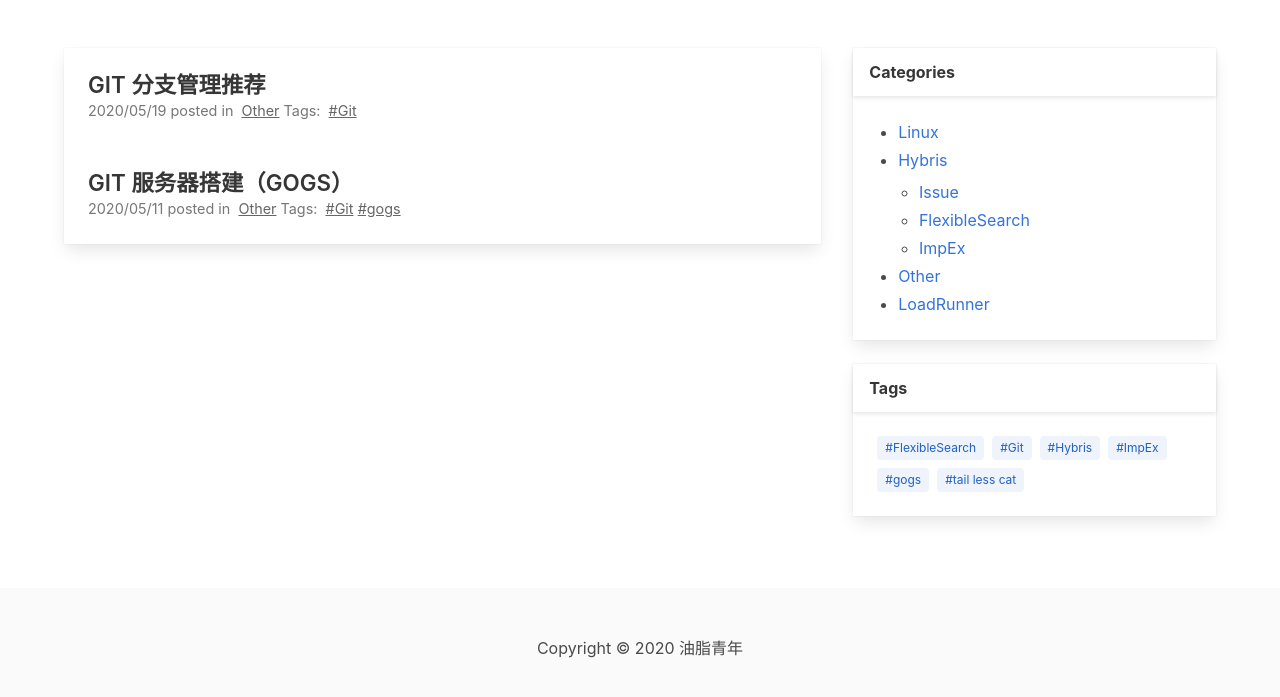
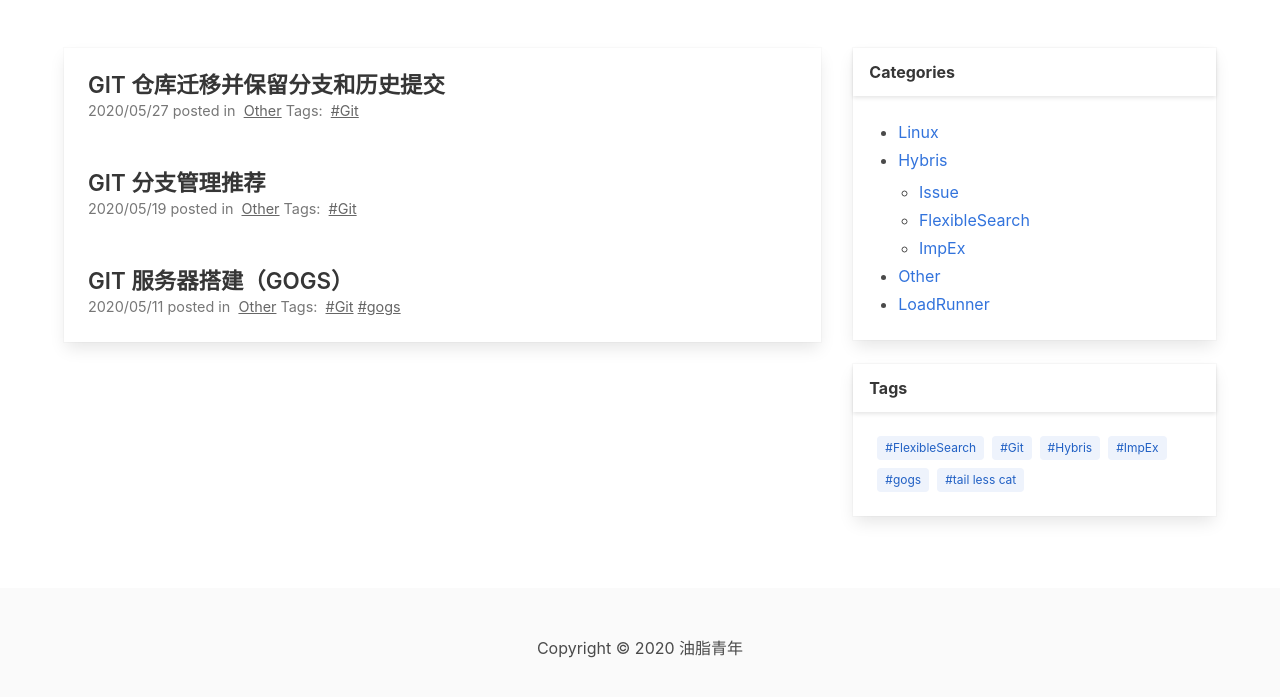
Before and after one commit to PenghuiCai/PenghuiCai.github.io, a plain HTML site: page tag_Git.html in a window 1280 px wide. Shown: the part 169-866 px from the top of the page. Drawn offline with Linux system fonts and the light colour scheme.

Commit message:
2020-05-27 17:08:18

```diff
--- a/atom.xml
+++ b/atom.xml
@@ -4,7 +4,7 @@
   <title><![CDATA[油脂青年]]></title>
   <link href="https://penghuicai.github.io/atom.xml" rel="self"/>
   <link href="https://penghuicai.github.io/"/>
-  <updated>2020-05-20T10:02:52+08:00</updated>
+  <updated>2020-05-27T17:08:00+08:00</updated>
   <id>https://penghuicai.github.io/</id>
   <author>
     <name><![CDATA[]]></name>
--- a/sitemap.xml
+++ b/sitemap.xml
@@ -2,7 +2,7 @@
 <urlset xmlns="http://www.sitemaps.org/schemas/sitemap/0.9">
 <url>
   <loc>https://penghuicai.github.io/</loc>
-  <lastmod>2020-05-27T17:05:17+08:00</lastmod>
+  <lastmod>2020-05-27T17:08:06+08:00</lastmod>
 </url>
 
 <url>
--- a/tag_Git.html
+++ b/tag_Git.html
@@ -86,6 +86,29 @@
 			<div class="column is-two-thirds">
 				<div class="post-body">
 					<div class="card archives">
+
+
+
+						<div class="card-content">
+							<div class="content">
+								<a href="15905697716646.html">
+									<h2 class="title">GIT 仓库迁移并保留分支和历史提交</h2>
+								</a>
+								<p class="des">
+									<span class="date">2020/05/27</span>
+									<span class="tran-posted-in">posted in</span>&nbsp;
+
+									<span class="posted-in"><a href='other.html'>Other</a></span>
+
+
+
+									<span class="tran-tags">Tags:</span>&nbsp;
+
+									<a href='tag_Git.html'>#Git</a>
+
+								</p>
+							</div>
+						</div>
 
 
 
```
Also changed, not shown: 15905697716646.html (+2 -0 lines), archives.html (+2 -0 lines).
